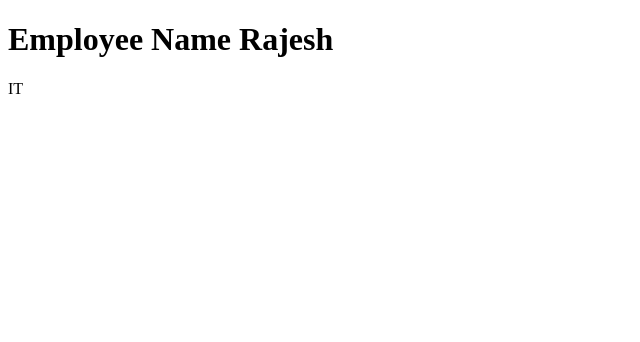
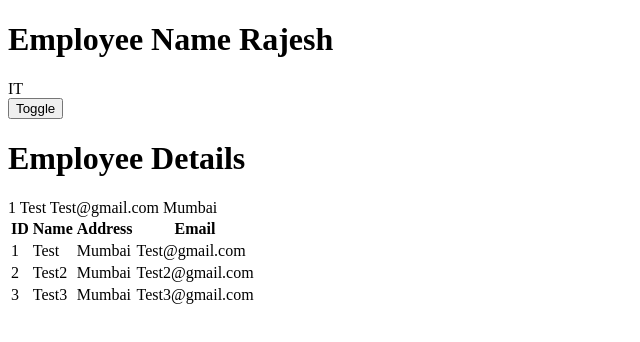
Before and after one commit to santoshyadav198613/NewAngularApp, an Angular app in the folder myFirstApp/: page / in a window 1280 px wide. Shown: the top 342 px of the page, without its empty margins (0-640 px from the left). Built offline with nearby package versions, Linux system fonts and the light colour scheme.

Commit message:
added ngIf and ngFor

```diff
--- a/myFirstApp/projects/ecomapp/src/app/employee/employee.component.html
+++ b/myFirstApp/projects/ecomapp/src/app/employee/employee.component.html
@@ -2,6 +2,41 @@
   Employee Name {{name}}
 </h1>
 
-<div [innerText]="department">
+<div [hidden]="isHidden" [innerText]="department">
+</div>
 
-</div>
+
+<div *ngIf="isHidden">
+  NgIf
+  </div>
+
+<button (click)="toggleDiv()">
+  Toggle
+</button>
+
+<h1>Employee Details</h1>
+{{employee.id}}
+{{employee.name}}
+{{employee.email}}
+{{employee.address}}
+
+<!-- {{empList}} -->
+
+<table>
+  <thead>
+    <tr>
+        <th>ID</th>
+        <th>Name</th>
+        <th>Address</th>
+        <th>Email</th>
+    </tr>
+  </thead>
+  <tbody>
+    <tr *ngFor="let employee of empList">
+      <td>{{employee.id}}</td>
+      <td>{{employee.name}}</td>
+      <td>{{employee.address}}</td>
+      <td>{{employee.email}}</td>
+    </tr>
+  </tbody>
+</table>
--- a/myFirstApp/projects/ecomapp/src/app/employee/employee.component.ts
+++ b/myFirstApp/projects/ecomapp/src/app/employee/employee.component.ts
@@ -1,4 +1,5 @@
 import { Component, OnInit } from '@angular/core';
+import { IEmployee } from './employee';
 
 @Component({
   selector: 'ecom-employee',
@@ -7,11 +8,43 @@ import { Component, OnInit } from '@angular/core';
 })
 export class EmployeeComponent implements OnInit {
 
-  name=  'Rajesh';
+  employee: IEmployee = {
+    id: 1,
+    name: 'Test',
+    email: 'Test@gmail.com',
+    address: 'Mumbai'
+  };
+
+  empList : Array<IEmployee> = [
+    {
+      id: 1,
+      name: 'Test',
+      email: 'Test@gmail.com',
+      address: 'Mumbai'
+    },
+    {
+      id: 2,
+      name: 'Test2',
+      email: 'Test2@gmail.com',
+      address: 'Mumbai'
+    },
+    {
+      id: 3,
+      name: 'Test3',
+      email: 'Test3@gmail.com',
+      address: 'Mumbai'
+    }
+  ];
+  name = 'Rajesh';
   department = "IT";
+  isHidden = false;
   constructor() { }
 
   ngOnInit() {
   }
 
+  toggleDiv() {
+    this.isHidden = !this.isHidden;
+  }
+
 }
--- /dev/null
+++ b/myFirstApp/projects/ecomapp/src/app/employee/employee.ts
@@ -0,0 +1,6 @@
+export interface IEmployee {
+    id: number;
+    name: string;
+    address: string;
+    email: string;
+}
```
